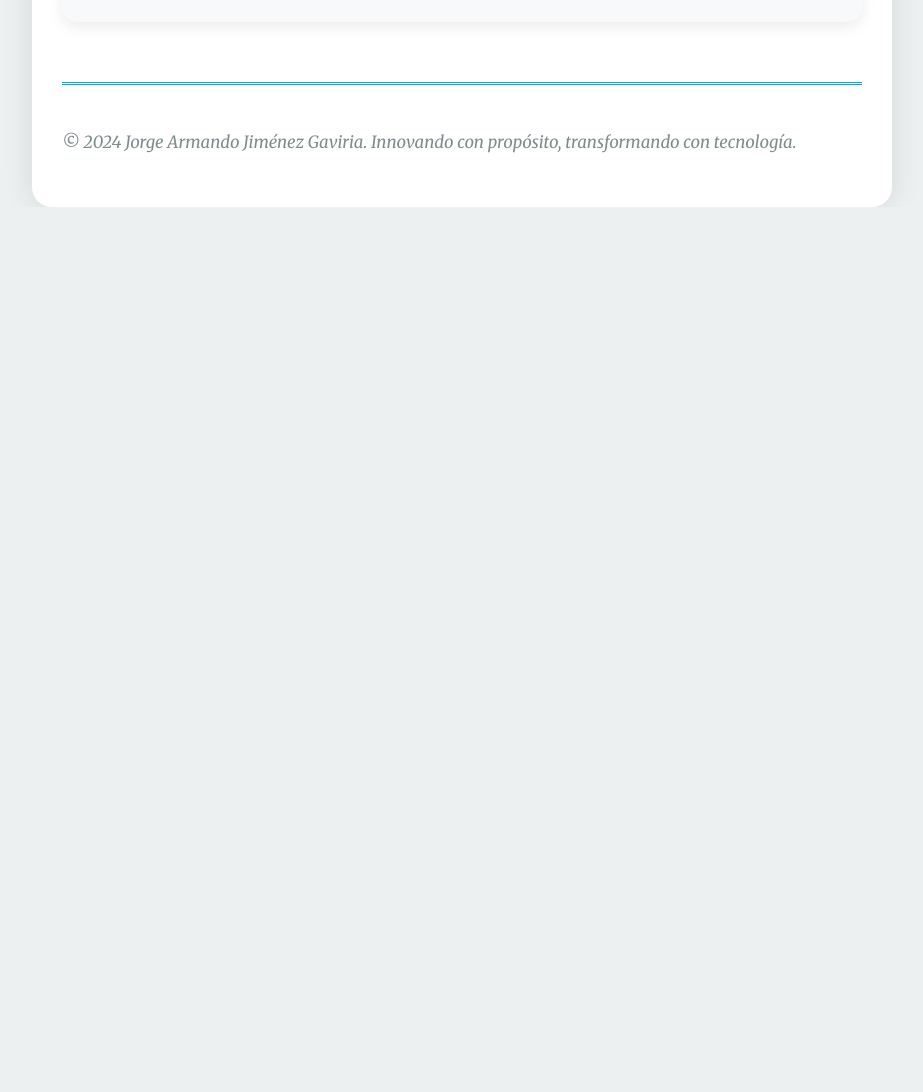
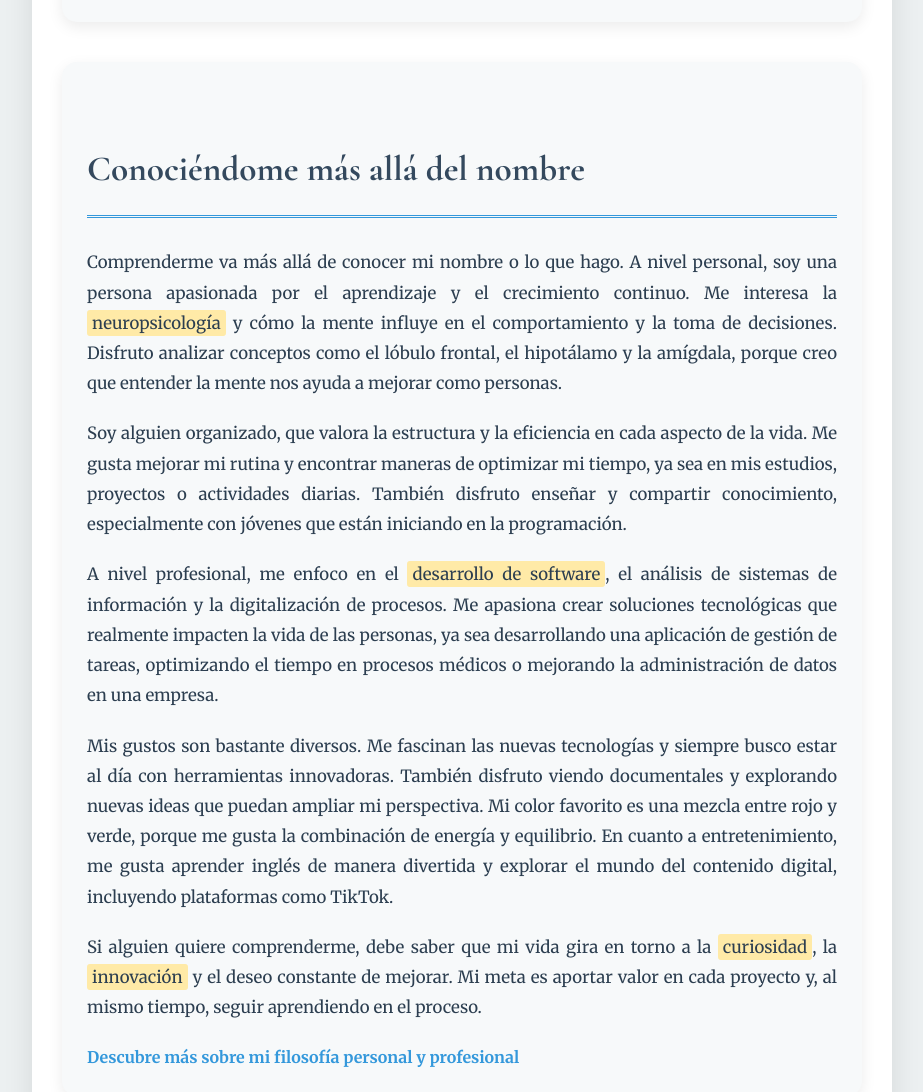
Before and after one commit to JorgeArmandoJimenez/Blog, a plain HTML site: page index.html in a window 1280 px wide. Shown: the part 5288-6380 px from the top of the page, without its empty margins (178-1101 px from the left). Before the commit the page ends 5495 px from the top, so only its background shows below. Drawn offline with nearby package versions, Linux system fonts and the light colour scheme.

Commit message:
Update index.html

```diff
--- a/index.html
+++ b/index.html
@@ -251,6 +251,28 @@
             </form>
         </section>
 
+
+
+        <!-- Esta es la sección de psicologia -->
+
+        <section class="section" id="conociendo-jorge">
+    <h2>Conociéndome más allá del nombre</h2>
+    <p>Comprenderme va más allá de conocer mi nombre o lo que hago. A nivel personal, soy una persona apasionada por el aprendizaje y el crecimiento continuo. Me interesa la <span class="highlight">neuropsicología</span> y cómo la mente influye en el comportamiento y la toma de decisiones. Disfruto analizar conceptos como el lóbulo frontal, el hipotálamo y la amígdala, porque creo que entender la mente nos ayuda a mejorar como personas.</p>
+
+    <p>Soy alguien organizado, que valora la estructura y la eficiencia en cada aspecto de la vida. Me gusta mejorar mi rutina y encontrar maneras de optimizar mi tiempo, ya sea en mis estudios, proyectos o actividades diarias. También disfruto enseñar y compartir conocimiento, especialmente con jóvenes que están iniciando en la programación.</p>
+
+    <p>A nivel profesional, me enfoco en el <span class="highlight">desarrollo de software</span>, el análisis de sistemas de información y la digitalización de procesos. Me apasiona crear soluciones tecnológicas que realmente impacten la vida de las personas, ya sea desarrollando una aplicación de gestión de tareas, optimizando el tiempo en procesos médicos o mejorando la administración de datos en una empresa.</p>
+
+    <p>Mis gustos son bastante diversos. Me fascinan las nuevas tecnologías y siempre busco estar al día con herramientas innovadoras. También disfruto viendo documentales y explorando nuevas ideas que puedan ampliar mi perspectiva. Mi color favorito es una mezcla entre rojo y verde, porque me gusta la combinación de energía y equilibrio. En cuanto a entretenimiento, me gusta aprender inglés de manera divertida y explorar el mundo del contenido digital, incluyendo plataformas como TikTok.</p>
+
+    <p>Si alguien quiere comprenderme, debe saber que mi vida gira en torno a la <span class="highlight">curiosidad</span>, la <span class="highlight">innovación</span> y el deseo constante de mejorar. Mi meta es aportar valor en cada proyecto y, al mismo tiempo, seguir aprendiendo en el proceso.</p>
+
+    <a href="#">Descubre más sobre mi filosofía personal y profesional</a>
+</section>
+
+        <!-- Fin sección -->
+
+
         <footer>
             <p>&copy; 2024 Jorge Armando Jiménez Gaviria. Innovando con propósito, transformando con tecnología.</p>
         </footer>
```
